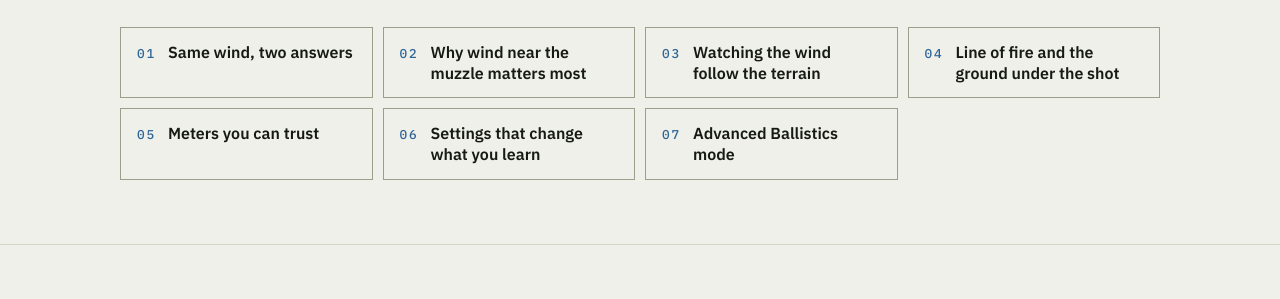
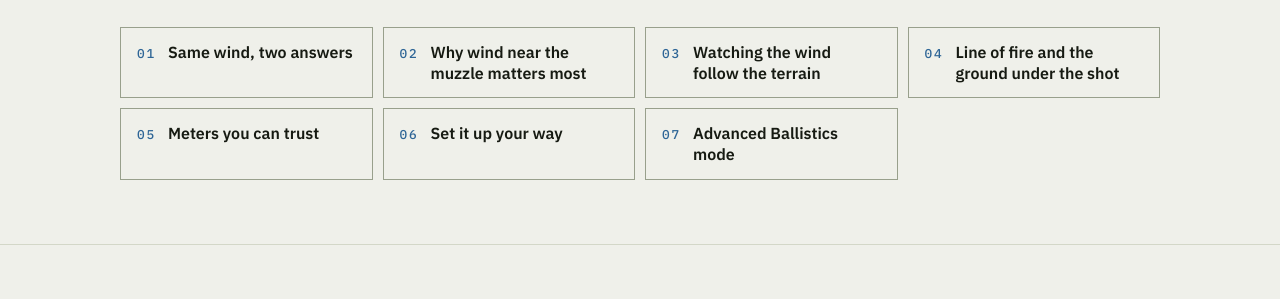
Before and after one commit to Pstover99/bullseye-privacy, a plain HTML site: page wind-corridor/index.html in a window 1280 px wide. Shown: the part 6316-6615 px from the top of the page. Drawn offline with Linux system fonts and the light colour scheme.

Commit message:
Wind Corridor: retitle Lesson 6 to Set it up your way (#293)
Claude-Session: https://claude.ai/code/session_01ANs6QmC97WVNpLqMLvCqKX

Co-authored-by: Sean Bordner <341090567+seanbordner-sys@users.noreply.github.com>
Co-authored-by: Claude Opus 5.5 <noreply@anthropic.com>

```diff
--- a/wind-corridor/index.html
+++ b/wind-corridor/index.html
@@ -280,7 +280,7 @@
         <a href="#lesson-3"><span>03</span>Watching the wind follow the terrain</a>
         <a href="#lesson-4"><span>04</span>Line of fire and the ground under the shot</a>
         <a href="#lesson-5"><span>05</span>Meters you can trust</a>
-        <a href="#lesson-6"><span>06</span>Settings that change what you learn</a>
+        <a href="#lesson-6"><span>06</span>Set it up your way</a>
         <a href="#lesson-7"><span>07</span>Advanced Ballistics mode</a>
       </nav>
     </div>
@@ -452,7 +452,7 @@
     <div class="wrap">
       <div class="wc-lesson-copy">
         <div class="label"><span class="lw-num">06</span> Lesson 6</div>
-        <h2 id="wc-l6-h">Settings that change what you learn</h2>
+        <h2 id="wc-l6-h">Set it up your way</h2>
         <h3>Units &amp; Filter</h3>
         <p class="wc-p">On the Wind Meters tab, in the Sensors panel.</p>
         <ul class="wc-list">
```
Also changed, not shown: _pages/wind-corridor.html (+2 -2 lines).
